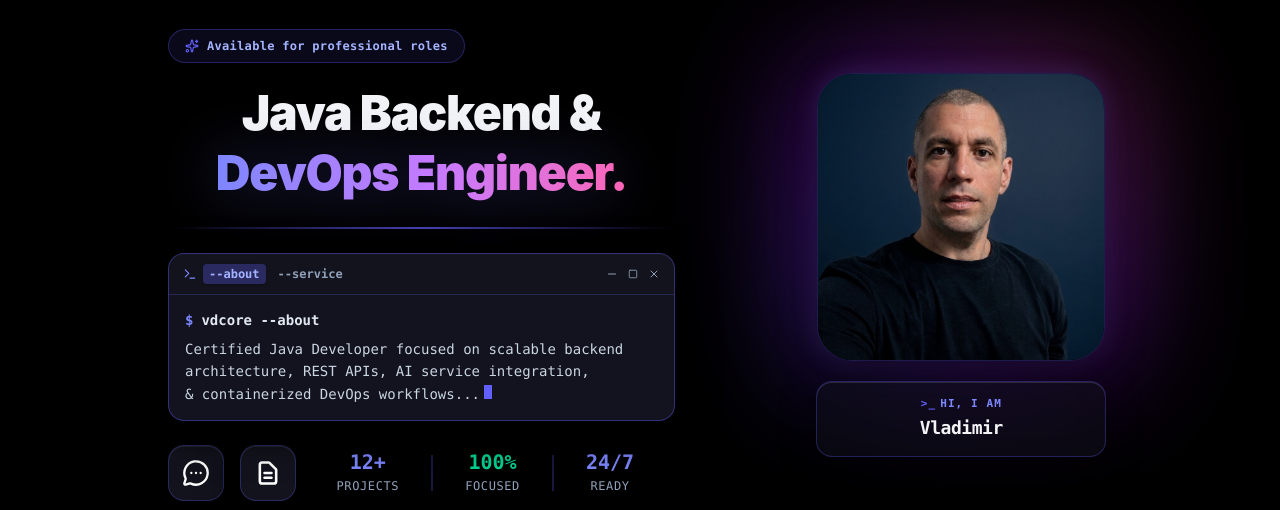
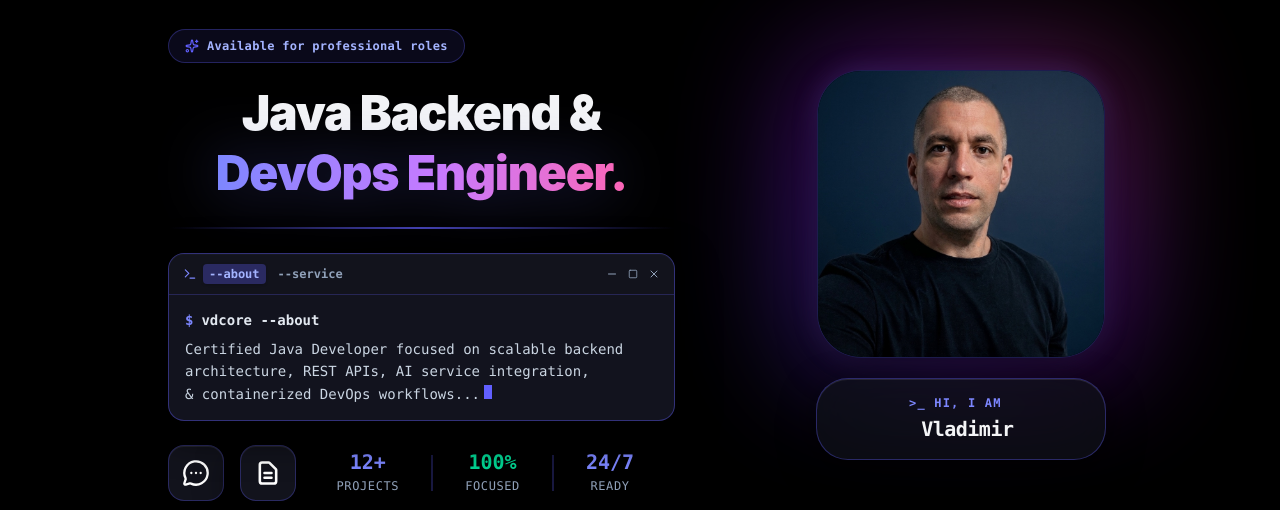
Before and after one commit to vdcode-studio/vdcore-portfolio, a React (Vite) app: page /#skills in a window 1280 px wide. Shown: the part 147-657 px from the top of the page. Built offline with nearby package versions, Linux system fonts and the light colour scheme; the HTML template or start-up script is replaced by a standard one.

Commit message:
Update Hero Section

```diff
--- a/src/components/Hero.jsx
+++ b/src/components/Hero.jsx
@@ -88,7 +88,7 @@ export default function Hero({ setActiveMobileSection, darkMode }) {
                   : 'bg-gradient-to-tr from-indigo-500/40 via-purple-500/30 to-slate-900/25 opacity-70 blur-3xl group-hover:opacity-90'
               }`}></div>
 
-              <div className={`relative w-36 h-36 sm:w-56 sm:h-56 md:w-72 md:h-72 rounded-[2.2rem] bg-[#000000] overflow-hidden shrink-0 transition-all duration-500 group-hover:scale-[1.03] ${
+              <div className={`relative w-36 h-36 sm:w-56 sm:h-56 md:w-72 md:h-72 rounded-[2.8rem] bg-[#000000] overflow-hidden shrink-0 transition-all duration-500 group-hover:scale-[1.03] ${
                 darkMode
                   ? 'shadow-[0_12px_45px_-10px_rgba(0,0,0,0.85),0_0_25px_rgba(139,92,241,0.25)] border border-indigo-500/30'
                   : 'shadow-[0_15px_35px_rgba(99,102,241,0.2)] border border-indigo-300/80 bg-white'
@@ -97,16 +97,17 @@ export default function Hero({ setActiveMobileSection, darkMode }) {
               </div>
             </div>
 
-            <div className={`hidden md:flex mt-3 sm:mt-4 md:mt-5 w-full max-w-[170px] sm:max-w-[260px] md:max-w-[290px] p-2 sm:p-3 md:p-3.5 rounded-xl sm:rounded-2xl border backdrop-blur-xl text-center flex-col items-center justify-center transition-all duration-300 ${
+            {/* DONJI BADGE SA SUPTILNIM, ŠMEKERSKIM POMAKOM */}
+            <div className={`hidden md:flex mt-3 sm:mt-4 md:mt-5 w-full max-w-[170px] sm:max-w-[260px] md:max-w-[290px] p-3 sm:p-3.5 md:p-4 rounded-[2rem] border backdrop-blur-xl text-center flex-col items-center justify-center transition-all duration-300 ${
               darkMode
-                ? 'border-indigo-500/30 bg-[#12141c]/40 text-[#f3f4f6] shadow-[0_8px_32px_rgba(0,0,0,0.5),inset_0_1px_0_rgba(255,255,255,0.12)]'
-                : 'border-indigo-200/90 bg-white/60 text-slate-800 shadow-[0_6px_16px_rgba(99,102,241,0.08),inset_0_1px_0_rgba(255,255,255,0.8)]'
+                ? 'border-indigo-500/35 bg-[#12141c]/60 text-[#f3f4f6] shadow-[0_12px_35px_rgba(0,0,0,0.7),inset_0_1px_0_rgba(255,255,255,0.1)]'
+                : 'border-indigo-300 bg-white text-slate-900 shadow-[0_10px_30px_rgba(99,102,241,0.15),inset_0_1px_0_rgba(255,255,255,1)]'
             }`}>
-              <span className="text-[9px] sm:text-[10px] md:text-[11px] font-mono uppercase tracking-widest text-indigo-400 font-bold mb-0.5">
-                <span className="text-indigo-500 font-bold mr-1">&gt;_</span>Hi, I am
-              </span>
+              <div className="flex items-center justify-center gap-1.5 text-[10px] sm:text-[11px] md:text-xs font-mono uppercase tracking-widest text-indigo-400 font-bold mb-1 -ml-3">
+                <span>&gt;_ Hi, I am</span>
+              </div>
 
-              <div className="font-mono text-xs sm:text-base md:text-lg font-bold tracking-tight inline-flex items-center gap-1.5">
+              <div className="font-mono text-base sm:text-lg md:text-xl font-extrabold tracking-tight pl-3">
                 <span className={darkMode ? 'text-[#f3f4f6]' : 'text-slate-900'}>Vladimir</span>
               </div>
             </div>
@@ -135,7 +136,7 @@ export default function Hero({ setActiveMobileSection, darkMode }) {
               }`}>
                   DevOps Engineer.
              </span>
-            </h1>
+           </h1>
 
             <div className="w-full max-w-xl h-[1.5px] bg-gradient-to-r from-transparent via-indigo-500/70 to-transparent rounded-full my-1 mx-auto"></div>
 
```
